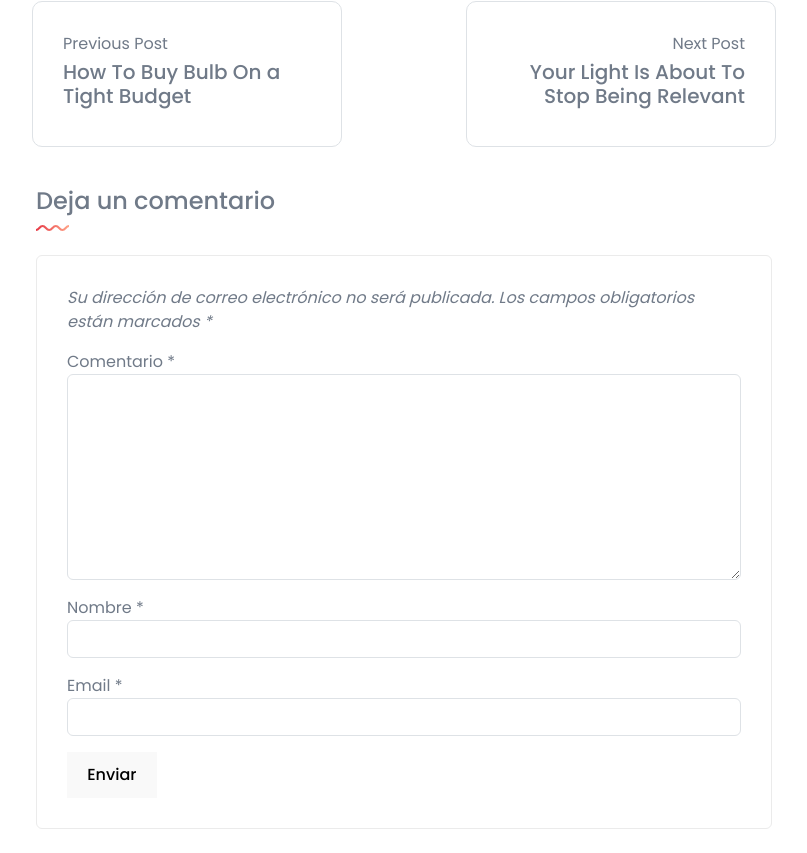
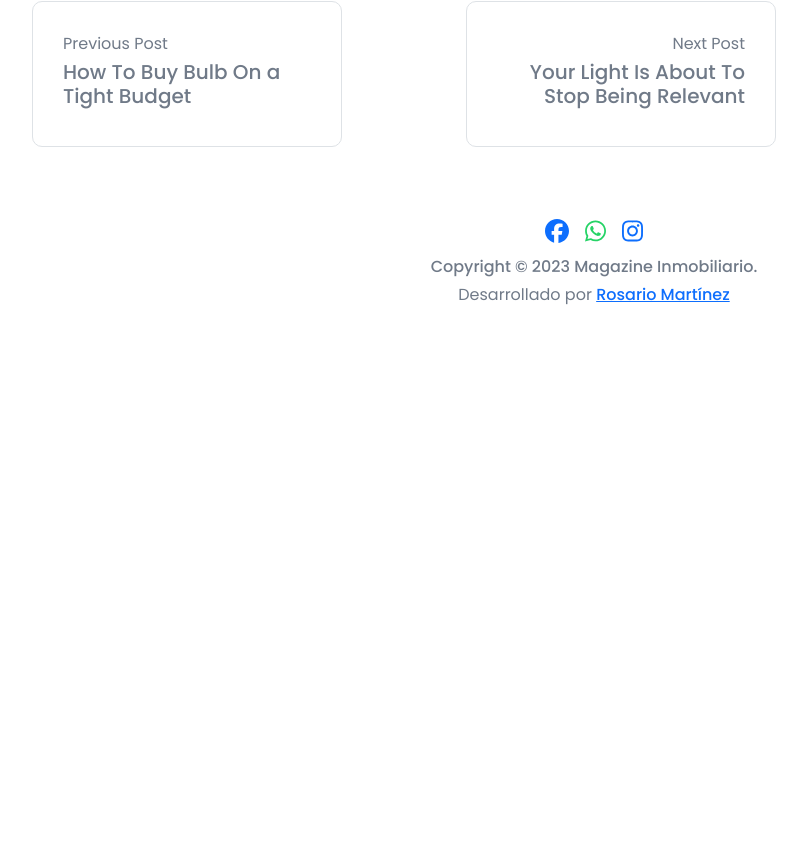
Before and after one commit to Nelhagui/magazine-inmobiliario, a Next.js app: page /blog/nota in a window 1280 px wide. Shown: the part 1427-2280 px from the top of the page, without its empty margins (46-853 px from the left). After the commit the page ends 1758 px from the top, so only its background shows below. Built offline with nearby package versions, Linux system fonts and the light colour scheme.

Commit message:
actualizacion

```diff
--- a/src/app/blog/nota/page.jsx
+++ b/src/app/blog/nota/page.jsx
@@ -26,8 +26,7 @@ function Nota() {
                     <p className="fs-6">Culture</p>
                     <FontAwesomeIcon icon={faCircle} style={{ fontSize: "4px", marginTop: "11px" }}/>
                     <p className="fs-6">August 23, 2022</p>
-                    <FontAwesomeIcon icon={faCircle} style={{ fontSize: "4px", marginTop: "11px" }}/>
-                    <p className="fs-6 ms-1"><FontAwesomeIcon icon={faComment} />(0)</p>
+
                 </div>
                 <div style={{ width: "auto" }} className='pb-2'>
                     <img src="https://images.unsplash.com/photo-1687027053771-76a0460d1c68?ixlib=rb-4.0.3&ixid=M3wxMjA3fDB8MHxwaG90by1wYWdlfHx8fGVufDB8fHx8fA%3D%3D&auto=format&fit=crop&w=1032&q=80" className="rounded rounded-3" style={{ width: "100%" }} alt="" />
@@ -79,21 +78,7 @@ function Nota() {
                         <h5 className='mt-1 efecto-hover'>Your Light Is About To Stop Being Relevant</h5>
                     </div>
                 </div>
-                <div className='my-4'>
-                    <div>
-                        <h3 className='section-title'>Deja un comentario</h3>
-                        <svg width="33" height="6" xmlns="http://www.w3.org/2000/svg">
-                            <defs>
-                                <linearGradient id="gradient" x1="0%" y1="0%" x2="100%" y2="0%">
-                                    <stop offset="0%" stopColor="#e63946"></stop>
-                                    <stop offset="100%" stopColor="#FFA387"></stop>
-                                </linearGradient>
-                            </defs>
-                            <path d="M33 1c-3.3 0-3.3 4-6.598 4C23.1 5 23.1 1 19.8 1c-3.3 0-3.3 4-6.599 4-3.3 0-3.3-4-6.6-4S3.303 5 0 5" stroke="url(#gradient)" strokeWidth="2" fill="none"></path>
-                        </svg>
-                    </div>
-                    <FormComentarios />
-                </div>
+
             </div>
             <div className="col-md-4 col-lg-4 pt-5 nota-sidebar">
                 <SidebarNews title="Últimas Noticias" />
--- a/src/app/components/Footer/Footer.jsx
+++ b/src/app/components/Footer/Footer.jsx
@@ -9,7 +9,7 @@ function Footer() {
         <div className="social d-flex gap-3 py-2">
             <a href="#"><FontAwesomeIcon icon={faFacebook} className='fs-4'/></a>
             <a href="#"><FontAwesomeIcon icon={faWhatsapp} className='fs-4 fa-whatsapp '/></a>
-            <a href="#"><FontAwesomeIcon icon={faInstagram} className='fs-4 fa-instagram'/></a>
+            <a href="#" className='faInstagram'><FontAwesomeIcon icon={faInstagram} className='fs-4 faInstagram'/></a>
         </div>
         <p className='mb-1 fw-medium'>Copyright © 2023 Magazine Inmobiliario.</p>
         <p>Desarrollado por <a href="https://github.com/romartinez927">Rosario Martínez</a></p>
--- a/src/app/components/Footer/footer.css
+++ b/src/app/components/Footer/footer.css
@@ -2,7 +2,7 @@
     color: #25D366
 }
 
-.fa-instagram {
+.faInstagram {
     background: radial-gradient(circle at 30% 107%, #fdf497 0%, #fdf497 5%, #fd5949 45%, #d6249f 60%, #285AEB 90%);
     -webkit-background-clip: text;
     background-clip: text;
--- a/src/app/contacto/page.jsx
+++ b/src/app/contacto/page.jsx
@@ -9,7 +9,7 @@ import { faEnvelope, faPhone } from '@fortawesome/free-solid-svg-icons'
 function Contacto() {
 
   return (
-    <div className="container-fluid container-xl py-3 contacto">
+    <div className="container-fluid container-xl py-3 contacto" style={{minHeight: "80%"}}>
       <div className='d-flex row gap-5 justify-content-evenly align-items-center'>
         <div className='col-md-5 col-12'>
           <h3 className='mb-0'>Contacto</h3>
--- a/src/app/page.jsx
+++ b/src/app/page.jsx
@@ -13,7 +13,7 @@ export default function Home() {
         <div className={`${styles.bgRgba} d-flex flex-column justify-content-center align-items-center text-light text-center`} >
           <h1 className={`${styles.titleHeader} pb-2`}>Todo lo que necesitas para tu hogar</h1>
           <div className="container-fluid " >
-            <form action="" className={`${styles.header.form} row rounded pb-2 pe-2 mb-3 mx-auto d-flex justify-content-center gy-2`} style={{backgroundColor: "rgba(234, 234, 234, 0.6)",}}>
+            <form action="" className={`${styles.header.form} row rounded pb-3 pt-2 pe-2 mb-3 mx-auto d-flex justify-content-center gy-2`} style={{backgroundColor: "rgba(234, 234, 234, 0.6)",}}>
               <div className="form-group col-md-6">
                 <input
                   type="text"
```
